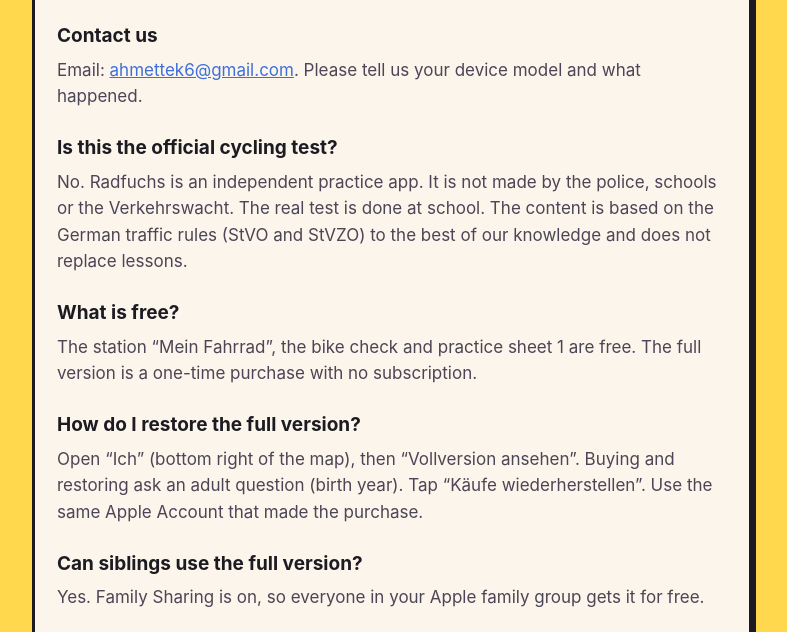
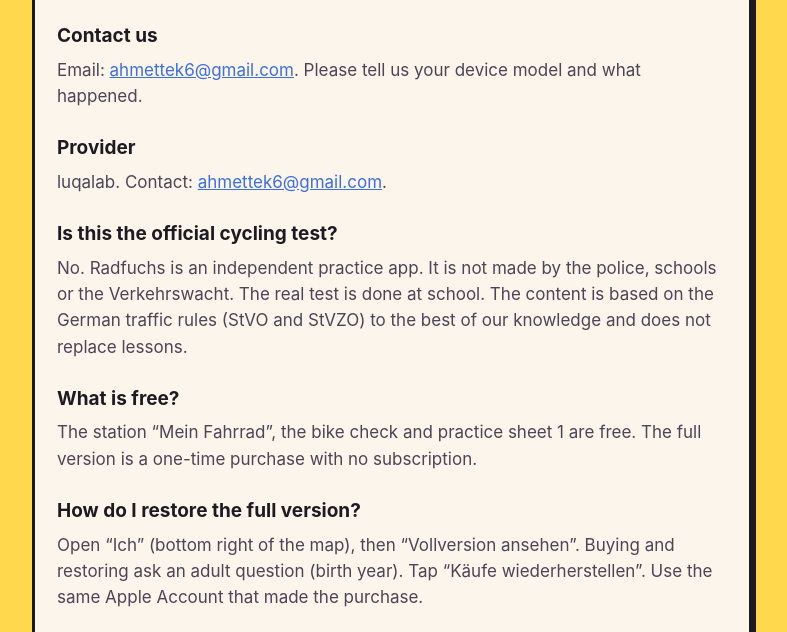
Before and after one commit to atek/app, a plain HTML site: page radfuchs/support.html in a window 1280 px wide. Shown: the part 168-800 px from the top of the page, without its empty margins (248-1035 px from the left). Drawn offline with Linux system fonts and the light colour scheme.

Commit message:
radfuchs: add provider (luqalab) and contact to support page

```diff
--- a/radfuchs/config.js
+++ b/radfuchs/config.js
@@ -1,4 +1,4 @@
-// Contact address shown on every page. Replace before publishing.
+// Contact address shown on every page.
 const CONTACT_EMAIL = "ahmettek6@gmail.com";
 
 const LANGS = [["de", "Deutsch"], ["en", "English"]];
--- a/radfuchs/support.html
+++ b/radfuchs/support.html
@@ -18,6 +18,7 @@
 const P = {
 de: {title: "Hilfe & Kontakt", date: "Wir antworten meist innerhalb von zwei Werktagen.", s: [
  ["Kontakt", "E-Mail: {EMAIL}. Bitte nennen Sie Ihr Gerät und beschreiben Sie, was passiert ist."],
+ ["Anbieter", "luqalab. Kontakt: {EMAIL}."],
  ["Ist das die offizielle Fahrradprüfung?", "Nein. Radfuchs ist eine unabhängige Übungs-App. Sie gehört nicht zur Polizei, zur Schule oder zur Verkehrswacht. Die echte Prüfung macht die Schule. Die Inhalte beruhen nach bestem Wissen auf StVO und StVZO und ersetzen nicht den Unterricht."],
  ["Was ist kostenlos?", "Die Station „Mein Fahrrad“, der Fahrrad-Check und Testbogen 1 sind kostenlos. Die Vollversion ist ein einmaliger Kauf ohne Abo."],
  ["Wie stelle ich die Vollversion wieder her?", "Tippen Sie in der Karte unten rechts auf „Ich“, dann auf „Vollversion ansehen“. Dort finden Sie „Käufe wiederherstellen“. Zum Kaufen und Wiederherstellen müssen Sie eine Frage für Erwachsene beantworten (Geburtsjahr). Nutzen Sie dieselbe Apple-ID wie beim Kauf."],
@@ -27,6 +28,7 @@ de: {title: "Hilfe & Kontakt", date: "Wir antworten meist innerhalb von zwei Wer
 ]},
 en: {title: "Help & Contact", date: "We usually reply within two working days.", s: [
  ["Contact us", "Email: {EMAIL}. Please tell us your device model and what happened."],
+ ["Provider", "luqalab. Contact: {EMAIL}."],
  ["Is this the official cycling test?", "No. Radfuchs is an independent practice app. It is not made by the police, schools or the Verkehrswacht. The real test is done at school. The content is based on the German traffic rules (StVO and StVZO) to the best of our knowledge and does not replace lessons."],
  ["What is free?", "The station “Mein Fahrrad”, the bike check and practice sheet 1 are free. The full version is a one-time purchase with no subscription."],
  ["How do I restore the full version?", "Open “Ich” (bottom right of the map), then “Vollversion ansehen”. Buying and restoring ask an adult question (birth year). Tap “Käufe wiederherstellen”. Use the same Apple Account that made the purchase."],
```
